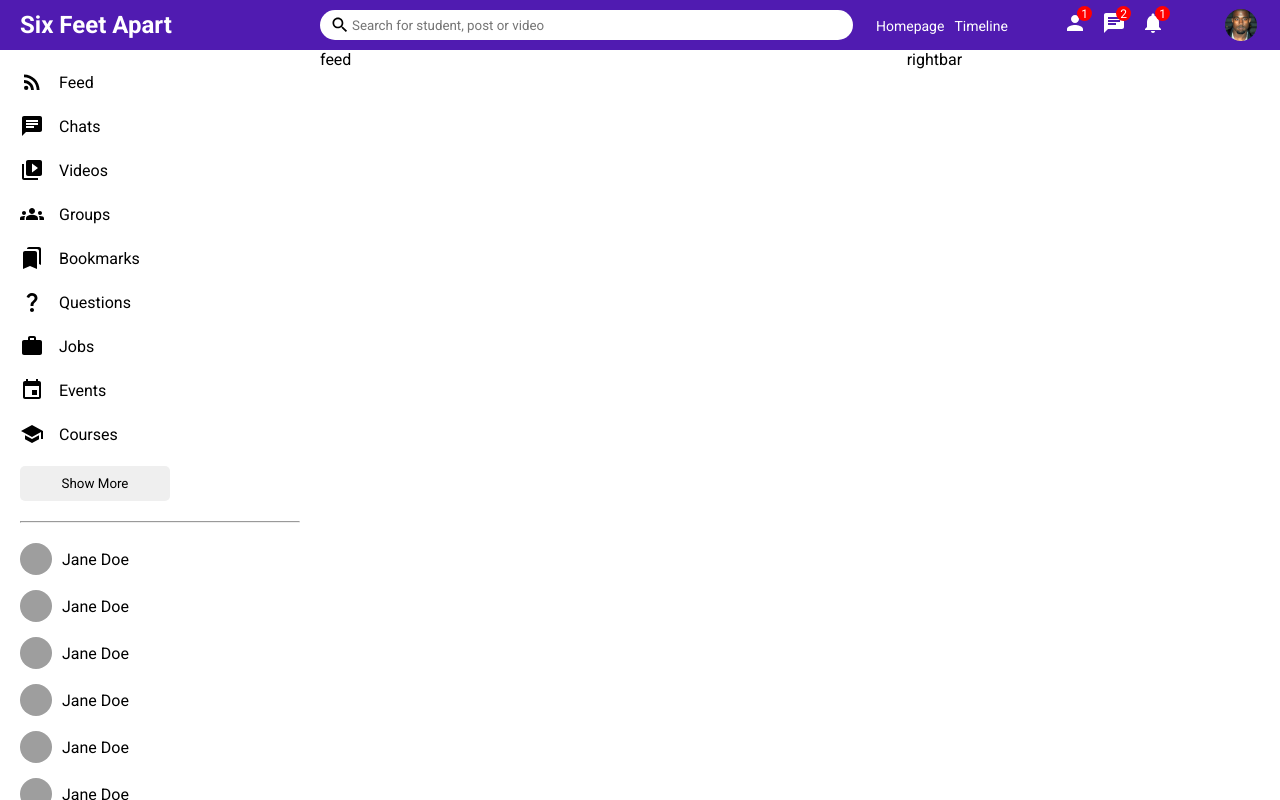
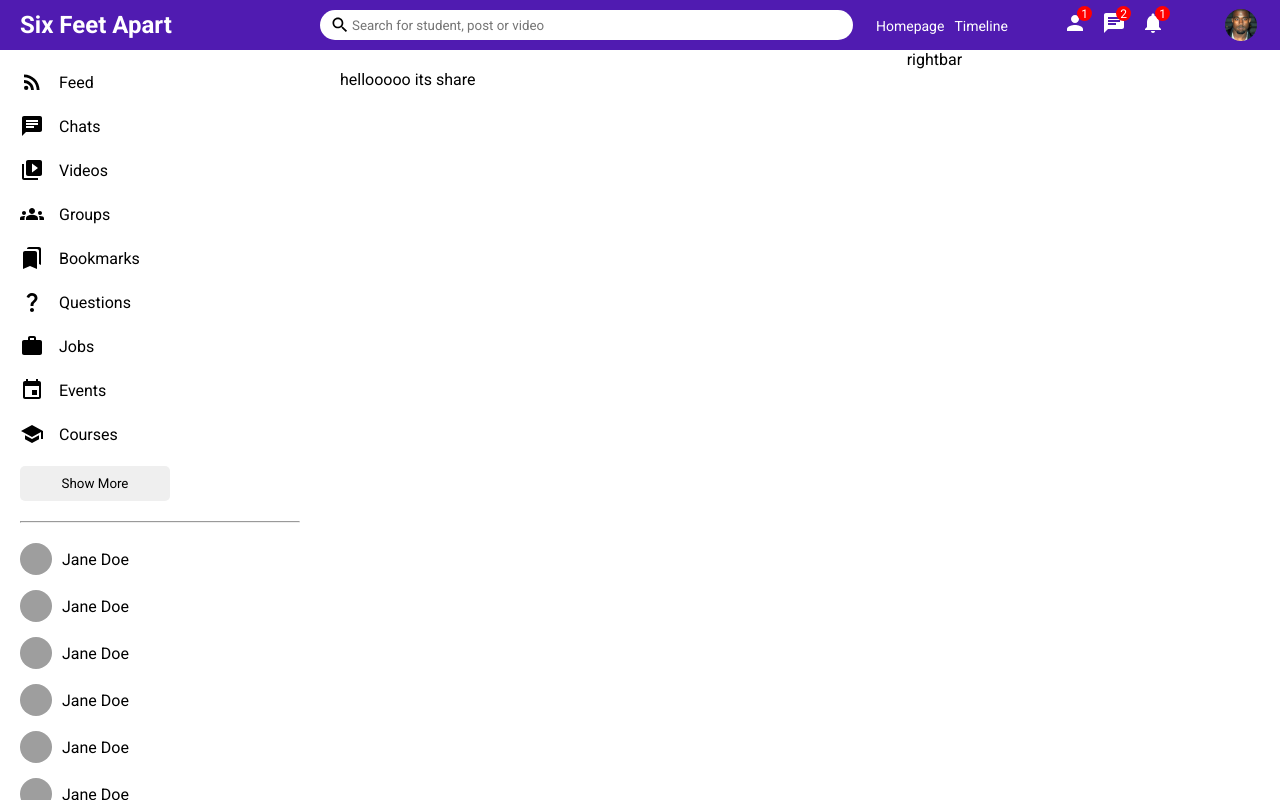
Before and after one commit to CheahWH/six-feet-apart, a React (Create React App) app: page / in a window 1280 px wide. Built offline with nearby package versions, Linux system fonts and the light colour scheme; grey boxes are pictures that could not be loaded.

Commit message:
feed update
prints "hellooooo its share"

```diff
--- a/src/components/feed/Feed.jsx
+++ b/src/components/feed/Feed.jsx
@@ -1,9 +1,12 @@
+import Share from "../share/Share"
 import "./feed.css"
 
 export default function Feed() {
     return (
         <div className = "feed">
-            feed
+            <div className="feedWrapper">
+                <Share/>
+            </div>
         </div>
     )
 }
--- a/src/components/feed/feed.css
+++ b/src/components/feed/feed.css
@@ -1,3 +1,7 @@
 .feed {
   flex: 5.5;
+ }
+
+.feedWrapper{
+  padding: 20px;
 }
--- /dev/null
+++ b/src/components/share/Share.jsx
@@ -0,0 +1,8 @@
+import "./share.css"
+export default function Share() {
+    return (
+        <div>
+            hellooooo its share
+        </div>
+    )
+}
```
Also changed, not shown: src/components/share/share.css (added).
